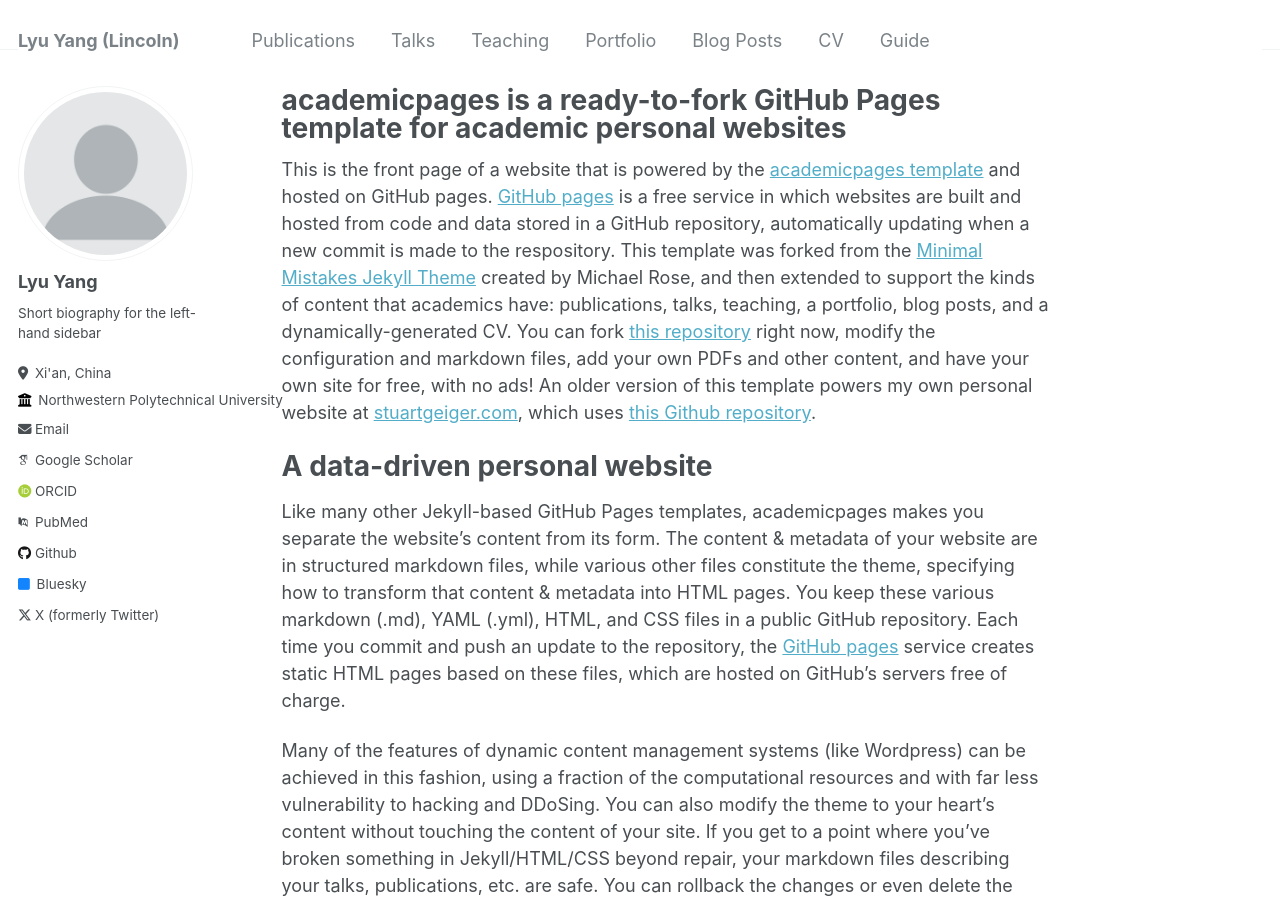
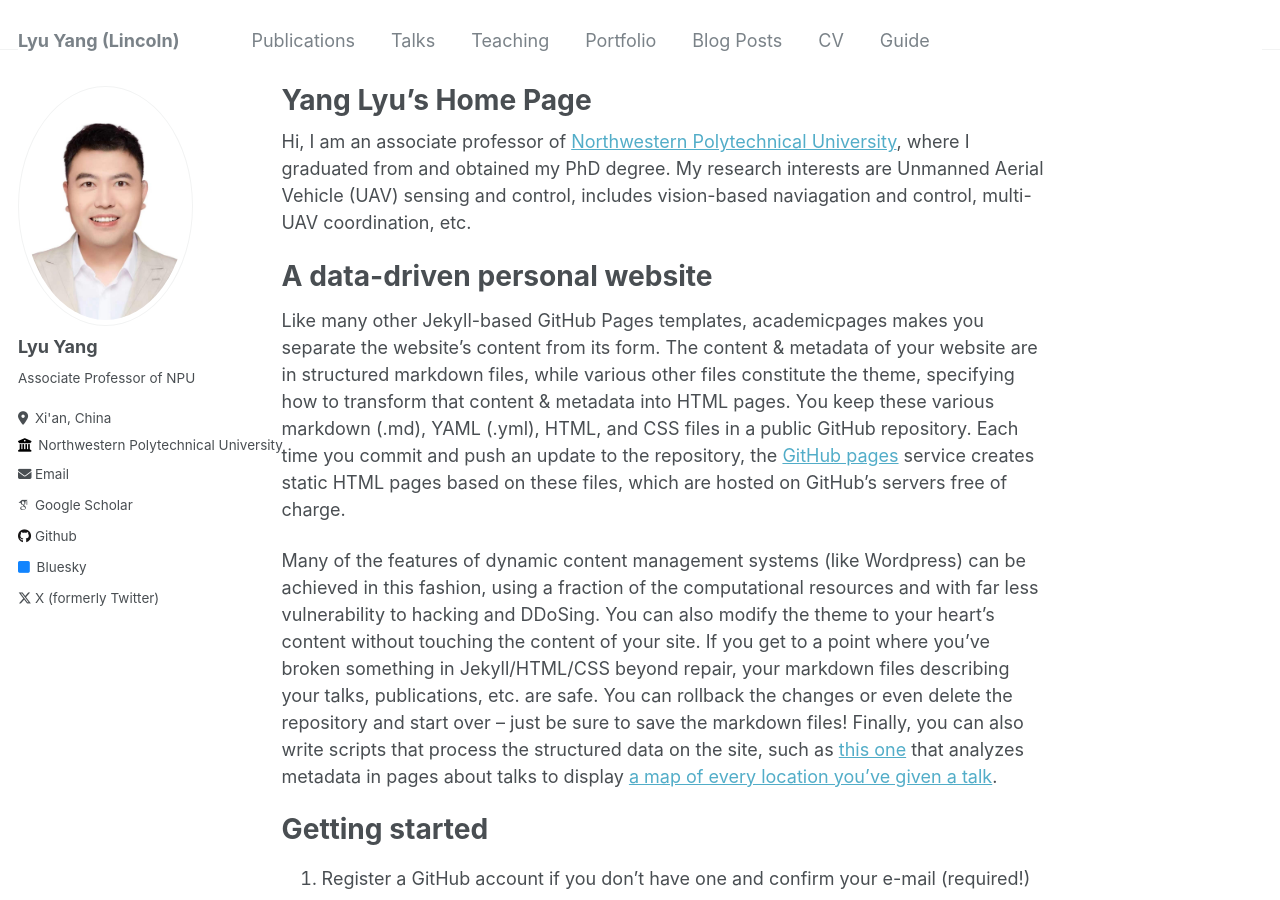
Before and after one commit to lincoln1587/lincoln1587.github.io, a Jekyll site: the page built from _pages/about.md, in a window 1280 px wide and 900 px high. Built offline with Jekyll 4.4.1, drawn with Linux system fonts in a browser that asks for light colours; some web fonts are replaced.

Commit message:
Update personal page

```diff
--- a/_config.yml
+++ b/_config.yml
@@ -21,10 +21,10 @@ repository               : "academicpages/academicpages.github.io"
 #               Additional customization can be done by editing /_includes/author-profile.html
 author:
   # Biographic information
-  avatar           : "profile.png"
+  avatar           : "lyuyang.jpg"
   name             : "Lyu Yang"
   pronouns         : # example: "she/her"
-  bio              : "Short biography for the left-hand sidebar"
+  bio              : "Associate Professor of NPU"
   location         : "Xi'an, China"
   employer         : "Northwestern Polytechnical University"
   URI              : "www.nwpu.edu.cn"
@@ -34,8 +34,8 @@ author:
   arxiv            : # URL - Update with the correct link to your profile
   googlescholar    : "https://scholar.google.com/citations?user=PE4TMTIAAAAJ&hl=en"
   impactstory      : # URL
-  orcid            : "http://orcid.org/yourorcidurl"
-  pubmed           : "https://www.ncbi.nlm.nih.gov/pubmed/?term=john+snow"
+  orcid            : # "http://orcid.org/yourorcidurl"
+  pubmed           : # "https://www.ncbi.nlm.nih.gov/pubmed/?term=john+snow"
   researchgate     : # URL
 
   # Repositories and software development
--- a/_pages/about.md
+++ b/_pages/about.md
@@ -1,13 +1,13 @@
 ---
 permalink: /
-title: "academicpages is a ready-to-fork GitHub Pages template for academic personal websites"
+title: "Yang Lyu's Home Page"
 author_profile: true
 redirect_from:
   - /about/
   - /about.html
 ---
 
-This is the front page of a website that is powered by the [academicpages template](https://github.com/academicpages/academicpages.github.io) and hosted on GitHub pages. [GitHub pages](https://pages.github.com) is a free service in which websites are built and hosted from code and data stored in a GitHub repository, automatically updating when a new commit is made to the respository. This template was forked from the [Minimal Mistakes Jekyll Theme](https://mmistakes.github.io/minimal-mistakes/) created by Michael Rose, and then extended to support the kinds of content that academics have: publications, talks, teaching, a portfolio, blog posts, and a dynamically-generated CV. You can fork [this repository](https://github.com/academicpages/academicpages.github.io) right now, modify the configuration and markdown files, add your own PDFs and other content, and have your own site for free, with no ads! An older version of this template powers my own personal website at [stuartgeiger.com](http://stuartgeiger.com), which uses [this Github repository](https://github.com/staeiou/staeiou.github.io).
+Hi, I am an associate professor of [Northwestern Polytechnical University](https://www.nwpu.edu.cn), where I graduated from and obtained my PhD degree. My research interests are Unmanned Aerial Vehicle (UAV) sensing and control, includes vision-based naviagation and control, multi-UAV coordination, etc.
 
 A data-driven personal website
 ======
```
Also changed, not shown: images/lyuyang.jpg (added).
